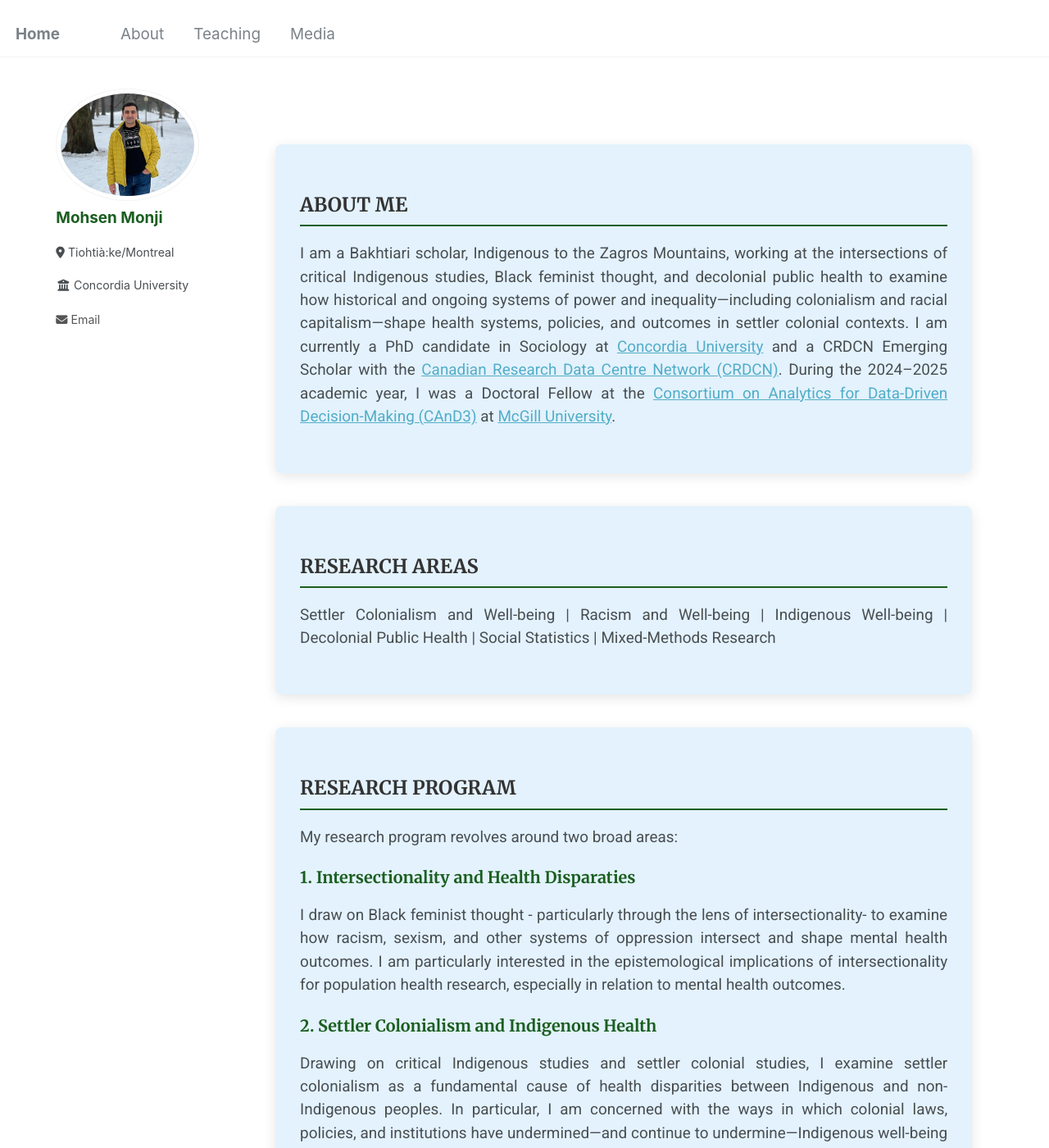
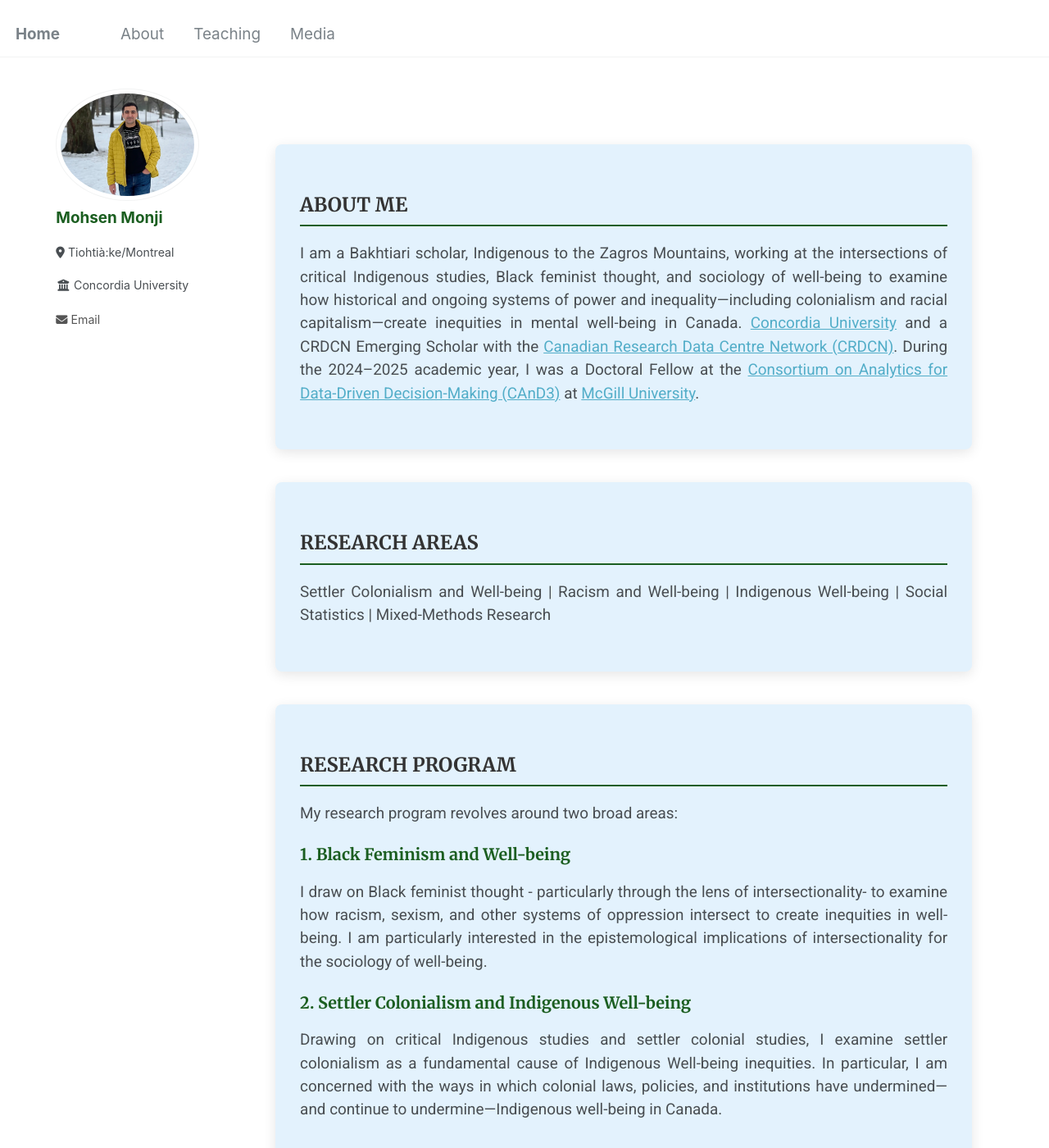
Before and after one commit to Mohsnmonji/mohsnmonji.github.io, a Jekyll site: the page built from about-me.md, in a window 1280 px wide and 1400 px high. Shown: the whole window at 82% size. Built offline with Jekyll 4.4.1, drawn with Linux system fonts in a browser that asks for light colours; some of the changed text lies outside the part shown.

Commit message:
Update about-me.md

```diff
--- a/about-me.md
+++ b/about-me.md
@@ -54,8 +54,7 @@ author_profile: true
 <div class="about-card">
   <h2>ABOUT ME</h2>
   <p>
-    I am a Bakhtiari scholar, Indigenous to the Zagros Mountains, working at the intersections of critical Indigenous studies, Black feminist thought, and decolonial public health to examine how historical and ongoing systems of power and inequality—including colonialism and racial capitalism—shape health systems, policies, and outcomes in settler colonial contexts.
-    I am currently a PhD candidate in Sociology at
+    I am a Bakhtiari scholar, Indigenous to the Zagros Mountains, working at the intersections of critical Indigenous studies, Black feminist thought, and sociology of well-being to examine how historical and ongoing systems of power and inequality—including colonialism and racial capitalism—create inequities in mental well-being in Canada.
     <a href="https://www.concordia.ca/" target="_blank">Concordia University</a> and a CRDCN Emerging Scholar with the
     <a href="https://crdcn.ca" target="_blank">Canadian Research Data Centre Network (CRDCN)</a>.
     During the 2024–2025 academic year, I was a Doctoral Fellow at the
@@ -68,7 +67,7 @@ author_profile: true
 <div class="about-card">
   <h2>RESEARCH AREAS</h2>
   <p>
-    Settler Colonialism and Well-being | Racism and Well-being | Indigenous Well-being | Decolonial Public Health | Social Statistics | Mixed-Methods Research
+    Settler Colonialism and Well-being | Racism and Well-being | Indigenous Well-being | Social Statistics | Mixed-Methods Research
   </p>
 </div>
 
@@ -78,14 +77,14 @@ author_profile: true
 
   <p>My research program revolves around two broad areas:</p>
 
-  <h4>1. Intersectionality and Health Disparaties</h4>
+  <h4>1. Black Feminism and Well-being</h4>
   <p>
-    I draw on Black feminist thought - particularly through the lens of intersectionality- to examine how racism, sexism, and other systems of oppression intersect and shape mental health outcomes. I am particularly interested in the epistemological implications of intersectionality for population health research, especially in relation to mental health outcomes.
+    I draw on Black feminist thought - particularly through the lens of intersectionality- to examine how racism, sexism, and other systems of oppression intersect to create inequities in well-being. I am particularly interested in the epistemological implications of intersectionality for the sociology of well-being.
   </p>
 
-  <h4>2. Settler Colonialism and Indigenous Health</h4>
+  <h4>2. Settler Colonialism and Indigenous Well-being</h4>
   <p>
-    Drawing on critical Indigenous studies and settler colonial studies, I examine settler colonialism as a fundamental cause of health disparities between Indigenous and non-Indigenous peoples. In particular, I am concerned with the ways in which colonial laws, policies, and institutions have undermined—and continue to undermine—Indigenous well-being in Canada.
+    Drawing on critical Indigenous studies and settler colonial studies, I examine settler colonialism as a fundamental cause of Indigenous Well-being inequities. In particular, I am concerned with the ways in which colonial laws, policies, and institutions have undermined—and continue to undermine—Indigenous well-being in Canada.
   </p>
 
 
```
